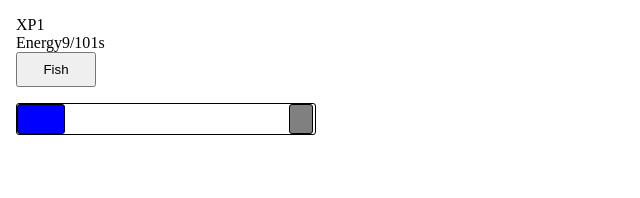
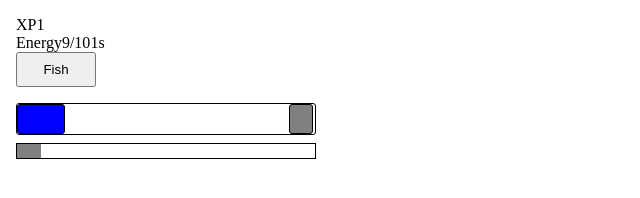
Before and after one commit to tenjou/fishingseeker, a website built with Vite: page client/index.html in a window 1280 px wide. Both pictures are taken after a click on the button "Fish". Shown: the whole page, without its empty margins (0-640 px from the left). Built offline with nearby package versions, Linux system fonts and the light colour scheme.

Commit message:
Add fishing progress bar

```diff
--- a/client/src/game/minigame.ts
+++ b/client/src/game/minigame.ts
@@ -3,22 +3,29 @@ import { clamp } from "./../utils"
 
 const MaxPaddleSpeedX = 20
 const MaxFishSpeedX = 10
+const ProgressSpeed = 5
 
 let fishingPaddleElement: HTMLElement
 let fishPaddleElement: HTMLElement
+let progressBarElement: HTMLElement
+let progressElement: HTMLElement
 
 let isFishing = false
 let paddleX = 0
 let fishX = 0
 let fishSpeedX = 0
+let progress = 50
+
+let paddleWidth = 48
+let fishWidth = 24
 
 let fishingBarWidth = 0
 let fishPxPerPercentX = 0
 let paddlePxPerPercentX = 0
 
 export function startFishing() {
-    const paddleWidth = 48
-    const fishWidth = 24
+    progressBarElement = document.getElementById("fishing-progress-bar")!
+    progressElement = document.getElementById("fishing-progress")!
 
     const fishingBar = document.getElementById("fishing-bar")!
     fishingBarWidth = fishingBar.clientWidth
@@ -55,7 +62,8 @@ export function updateFishingMinigame(tDelta: number) {
         fishX = 100
         fishSpeedX = -1
     }
-    const fishPosX = fishX * fishPxPerPercentX
+    const fishMinX = fishX * fishPxPerPercentX
+    const fishMaxX = fishMinX + fishWidth
 
     let speedX = 0
     if (isKeyPressed("ArrowLeft") || isKeyPressed("a")) {
@@ -66,17 +74,24 @@ export function updateFishingMinigame(tDelta: number) {
 
     paddleX += speedX * MaxPaddleSpeedX * tDelta
     paddleX = clamp(paddleX, 0, 100)
-    const paddlePosX = paddleX * paddlePxPerPercentX
+    const paddleMinX = paddleX * paddlePxPerPercentX
+    const paddleMaxX = paddleMinX + paddleWidth
 
-    // fishX += fishSpeedX * (MaxFishSpeedX * fishPxPerPercentX) * tDelta
-    // if(fishX <= 0) {
-    //     fishX = 0
-    //     fishSpeedX = 1
-    // }
-    // else if(fishX >= fishi)
+    if (fishMinX >= paddleMinX && fishMaxX <= paddleMaxX) {
+        progress += ProgressSpeed * tDelta
+        if (progress >= 100) {
+            progress = 100
+        }
+    } else {
+        progress -= ProgressSpeed * tDelta
+        if (progress <= 0) {
+            progress = 0
+        }
+    }
 
-    // paddleX += speedX * (MaxPaddleSpeedX * paddlePxPerPercentX) * tDelta
+    const progressWidth = (progressBarElement.clientWidth / 100) * progress
 
-    fishPaddleElement.style.left = `${fishPosX}px`
-    fishingPaddleElement.style.left = `${paddlePosX}px`
+    fishPaddleElement.style.left = `${fishMinX}px`
+    fishingPaddleElement.style.left = `${paddleMinX}px`
+    progressElement.style.width = `${progressWidth}px`
 }
--- a/client/src/game/ui/game-view.ts
+++ b/client/src/game/ui/game-view.ts
@@ -21,10 +21,16 @@ template.innerHTML = html`
 
         <button id="fish">Fish</button>
 
-        <div class="flex pt-4">
-            <div id="fishing-bar" class="relative width-300px height-32px border border-radius">
-                <div id="fishing-paddle" class="absolute height-100 bg-blue p-1 border border-radius"></div>
-                <div id="fish-paddle" class="absolute height-100 bg-gray p-1 border border-radius"></div>
+        <div class="flex">
+            <div class="flex column pt-4">
+                <div id="fishing-bar" class="relative width-300px height-32px border border-radius">
+                    <div id="fishing-paddle" class="absolute height-100 bg-blue p-1 border border-radius"></div>
+                    <div id="fish-paddle" class="absolute height-100 bg-gray p-1 border border-radius"></div>
+                </div>
+
+                <div id="fishing-progress-bar" class="mt-2 height-16px border">
+                    <div id="fishing-progress" class="height-100 bg-gray"></div>
+                </div>
             </div>
         </div>
     </div>
--- a/client/src/style.css
+++ b/client/src/style.css
@@ -18,6 +18,9 @@ button {
 
 .flex {
     display: flex;
+}
+.column {
+    flex-direction: column;
 }
 
 .p {
@@ -44,6 +47,13 @@ button {
     margin-left: 0.5rem;
 }
 
+.mt-2 {
+    margin-top: 0.5rem;
+}
+.mt-4 {
+    margin-top: 1rem;
+}
+
 .width-24px {
     width: 24px;
 }
@@ -56,6 +66,9 @@ button {
 
 .height-100 {
     height: 100%;
+}
+.height-16px {
+    height: 16px;
 }
 .height-32px {
     height: 32px;
```
